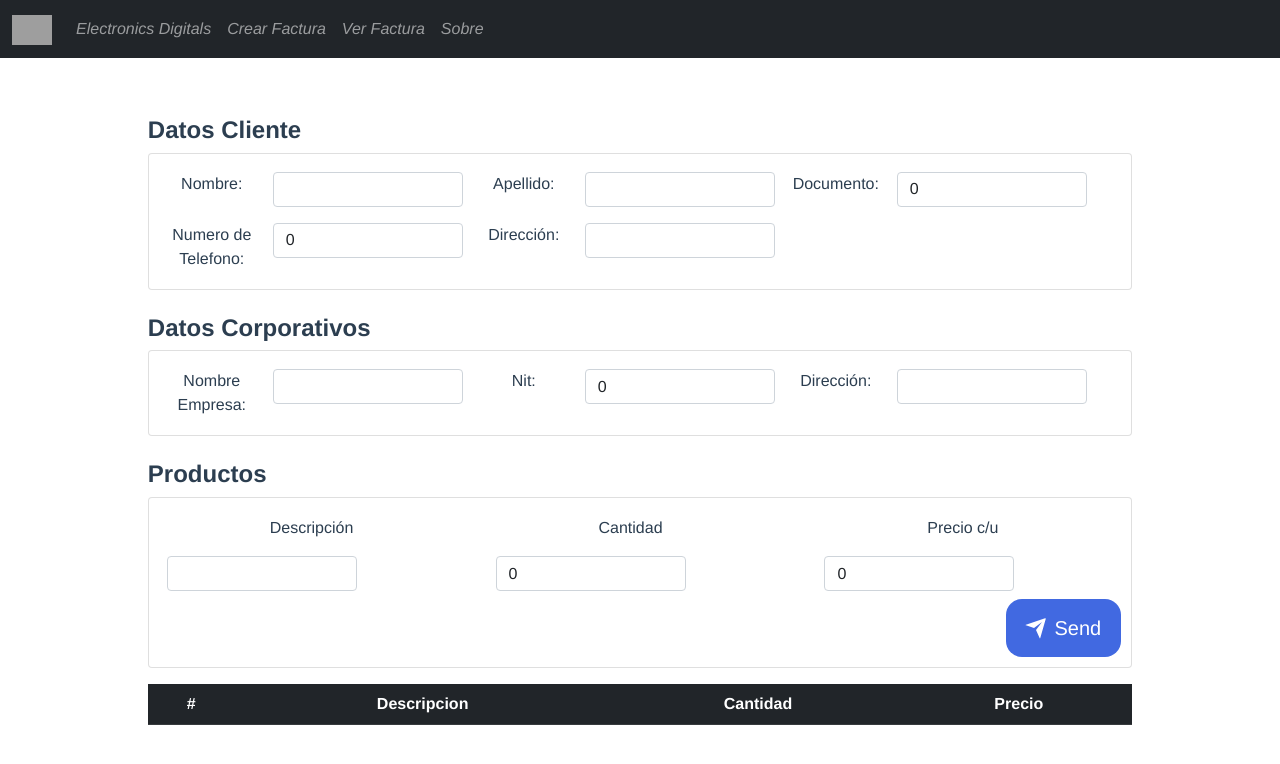
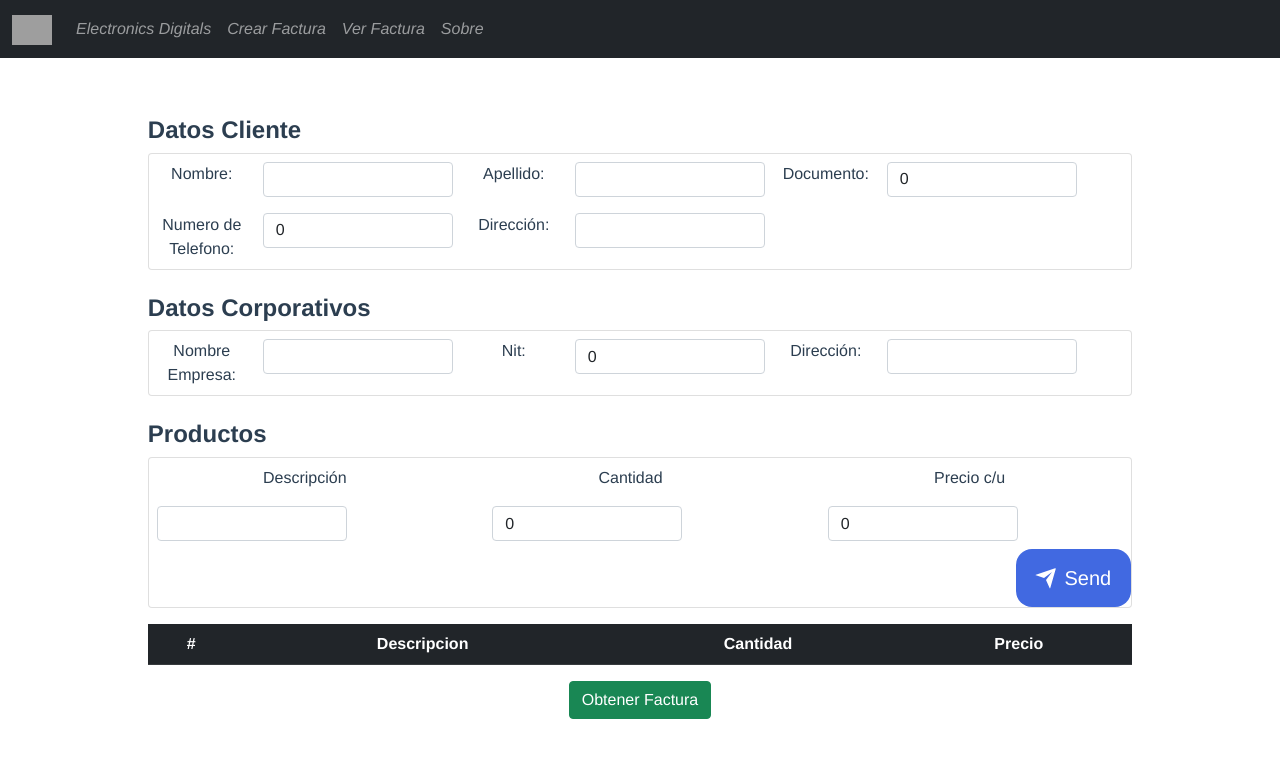
Before and after one commit to julianNot/electronicsDigital, a Vue app: page /createinvoice in a window 1280 px wide. Shown: the top 764 px of the page. Built offline with nearby package versions, Linux system fonts and the light colour scheme; grey boxes are pictures that could not be loaded.

Commit message:
consumo del API Facturas, y creacion de Factura mediante form POST al API

```diff
--- a/package.json
+++ b/package.json
@@ -8,6 +8,7 @@
     "lint": "vue-cli-service lint"
   },
   "dependencies": {
+    "axios": "^0.26.1",
     "bootstrap": "^5.1.3",
     "core-js": "^3.6.5",
     "vue": "^3.0.0",
--- a/src/components/FormClient.vue
+++ b/src/components/FormClient.vue
@@ -68,7 +68,8 @@ export default {
         address : this.address
       }
       return dataClient
-    }
+    },
+
   }
 };
 </script>
--- a/src/views/CreateInvoices.vue
+++ b/src/views/CreateInvoices.vue
@@ -1,34 +1,196 @@
 <template>
   <div class="container mt-5">
-    <form action="">
+    <form @submit.prevent="registerInvonce" method="POST">
       <h2>Datos Cliente</h2>
-      <formClient/>
+      <article class="card">
+        <section class="d-flex">
+          <label for="i-name" class="">Nombre:</label>
+          <input type="text" id="i-name" class="form-control" v-model="name" />
+
+          <label for="i-lastName">Apellido:</label>
+          <input
+            type="text"
+            id="i-lastName"
+            class="form-control"
+            v-model="lastName"
+          />
+
+          <label for="i-id">Documento:</label>
+          <input
+            type="number"
+            id="i-id"
+            class="form-control"
+            v-model="document"
+          />
+        </section>
+        <section class="d-flex">
+          <label for="i-phone">Numero de Telefono:</label>
+          <input
+            type="tel"
+            id="i-phone"
+            class="form-control"
+            v-model="numberTel"
+          />
+
+          <label for="i-city">Dirección:</label>
+          <input
+            type="text"
+            id="i-city"
+            class="form-control"
+            v-model="address"
+          />
+        </section>
+      </article>
       <h2 class="mt-4">Datos Corporativos</h2>
-      <formCorporation />
+      <section class="card">
+        <section class="d-flex">
+          <label for="i-nameC">Nombre Empresa:</label>
+          <input
+            type="text"
+            id="i-nameC"
+            class="form-control"
+            v-model="nameCorpo"
+          />
+          <label for="i-nit">Nit:</label>
+          <input type="text" id="i-nit" class="form-control" v-model="nit" />
+          <label for="i-city">Dirección:</label>
+          <input type="text" class="form-control" v-model="addressCorpo" />
+        </section>
+        <section></section>
+      </section>
       <h2 class="mt-4">Productos</h2>
-      <formProducts />
+      <section class="card">
+        <section class="row">
+          <div class="col">
+            <label for="" class="text-start">Descripción</label>
+            <input type="text" class="form-control" v-model="description" />
+          </div>
+
+          <div class="col">
+            <label for="" class="">Cantidad</label>
+            <input type="number" class="form-control" v-model="amount" />
+          </div>
+          <div class="col">
+            <label for="" class="text-start">Precio c/u</label>
+            <input type="number" class="form-control" v-model="price" />
+          </div>
+          <div class="d-flex flex-row-reverse">
+            <!--<button type="submit" @click.prevent="addProduct(description, amount, price)" class="me-4"><span class="send"></span></button>-->
+            <button
+              type=""
+              @click.prevent="addProduct(description, amount, price)"
+            >
+              <div class="svg-wrapper-1">
+                <div class="svg-wrapper">
+                  <svg
+                    xmlns="http://www.w3.org/2000/svg"
+                    viewBox="0 0 24 24"
+                    width="24"
+                    height="24"
+                  >
+                    <path fill="none" d="M0 0h24v24H0z"></path>
+                    <path
+                      fill="currentColor"
+                      d="M1.946 9.315c-.522-.174-.527-.455.01-.634l19.087-6.362c.529-.176.832.12.684.638l-5.454 19.086c-.15.529-.455.547-.679.045L12 14l6-8-8 6-8.054-2.685z"
+                    ></path>
+                  </svg>
+                </div>
+              </div>
+              <span>Send</span>
+            </button>
+          </div>
+        </section>
+      </section>
+      <section>
+        <div class="bd-example mt-3">
+          <table class="table table-dark table-striped">
+            <thead>
+              <tr>
+                <th scope="col">#</th>
+                <th scope="col">Descripcion</th>
+                <th scope="col">Cantidad</th>
+                <th scope="col">Precio</th>
+              </tr>
+            </thead>
+            <tbody>
+              <tr v-for="(product, index) in listProducts" :key="product.id">
+                <th scope="row">{{ index + 1 }}</th>
+                <td>{{ product.description }}</td>
+                <td>{{ product.amount }}</td>
+                <td>{{ product.price }}</td>
+                <!-- <td>edit, delete</td> -->
+              </tr>
+            </tbody>
+          </table>
+        </div>
+      </section>
+      <button type="submit" class="btn btn-success">Obtener Factura</button>
     </form>
   </div>
 </template>
 
 <script>
-import formClient from '@/components/FormClient.vue'
-import formCorporation from '@/components/FormCorporation.vue'
-import formProducts from '@/components/FormProducts.vue'
+import axios from "axios";
 
 export default {
-  components : {
-    formClient,
-    formCorporation,
-    formProducts
+  components: {},
+  data() {
+    return {
+      description: "",
+      amount: 0,
+      price: 0,
+      listProducts: [],
+      /* data client */
+      name: "",
+      lastName: "",
+      document: 0,
+      numberTel: 0,
+      address: "",
+      /* data coorp */
+      nameCorpo: "",
+      nit: 0,
+      addressCorpo: "",
+    };
   },
-  data(){
-    return {
-
-    }
-  }
-
-}
+  methods: {
+    addProduct(description, amount, price) {
+      let data = {
+        description,
+        amount,
+        price,
+      };
+      console.log(this.listProducts.push(data));
+      this.cleanData();
+    },
+    getProducts(){
+      return this.listProducts
+    },
+    cleanData() {
+      (this.description = ""), (this.amount = 0), (this.price = 0);
+    },
+    async registerInvonce() {
+      const invoice = {
+        id: 1,
+        client: {
+          name: this.name,
+          lastName: this.lastName,
+          document: this.document,
+          numberCell: this.numberTel,
+          address: this.address,
+        },
+        business: {
+          name: this.nameCorpo,
+          nit: this.nit,
+          address: this.addressCorpo,
+        },
+        products: this.listProducts,
+      };
+      axios.post("http://localhost:3000/api/v1/invoices",invoice).then((result) => {
+        console.log(result)
+      });
+    },
+  },
+};
 </script>
 
 <style>
@@ -52,10 +214,114 @@ label {
   font-weight: 500;
 }
 
-
 input {
   max-width: 190px;
   max-height: 35px;
   margin: 8px;
 }
+
+button {
+  border: none;
+  background-color: white;
+}
+
+button span.send {
+  display: inline-block;
+  height: 32px;
+  width: 32px;
+  background-image: url(../assets/icons/send-message.png);
+  background-position: center;
+  background-repeat: no-repeat;
+  background-size: cover;
+}
+.col label {
+  text-align: left;
+  margin-left: 5px;
+  padding-left: 5px;
+}
+
+button {
+  font-family: inherit;
+  font-size: 20px;
+  background: royalblue;
+  color: white;
+  padding: 0.7em 1em;
+  padding-left: 0.9em;
+  display: -webkit-box;
+  display: -ms-flexbox;
+  display: flex;
+  -webkit-box-align: center;
+  -ms-flex-align: center;
+  align-items: center;
+  border: none;
+  border-radius: 16px;
+  overflow: hidden;
+  -webkit-transition: all 0.2s;
+  transition: all 0.2s;
+}
+
+button span {
+  display: block;
+  margin-left: 0.3em;
+  -webkit-transition: all 0.3s ease-in-out;
+  transition: all 0.3s ease-in-out;
+}
+
+button svg {
+  display: block;
+  -webkit-transform-origin: center center;
+  -ms-transform-origin: center center;
+  transform-origin: center center;
+  -webkit-transition: -webkit-transform 0.3s ease-in-out;
+  transition: -webkit-transform 0.3s ease-in-out;
+  transition: transform 0.3s ease-in-out;
+  transition: transform 0.3s ease-in-out, -webkit-transform 0.3s ease-in-out;
+}
+
+button:hover .svg-wrapper {
+  -webkit-animation: fly-1 0.6s ease-in-out infinite alternate;
+  animation: fly-1 0.6s ease-in-out infinite alternate;
+}
+
+button:hover svg {
+  -webkit-transform: translateX(1.2em) rotate(45deg) scale(1.1);
+  -ms-transform: translateX(1.2em) rotate(45deg) scale(1.1);
+  transform: translateX(1.2em) rotate(45deg) scale(1.1);
+}
+
+button:hover span {
+  -webkit-transform: translateX(5em);
+  -ms-transform: translateX(5em);
+  transform: translateX(5em);
+}
+
+button:active {
+  -webkit-transform: scale(0.95);
+  -ms-transform: scale(0.95);
+  transform: scale(0.95);
+}
+
+@-webkit-keyframes fly-1 {
+  from {
+    -webkit-transform: translateY(0.1em);
+    transform: translateY(0.1em);
+  }
+
+  to {
+    -webkit-transform: translateY(-0.1em);
+    transform: translateY(-0.1em);
+  }
+}
+
+@keyframes fly-1 {
+  from {
+    -webkit-transform: translateY(0.1em);
+    transform: translateY(0.1em);
+  }
+
+  to {
+    -webkit-transform: translateY(-0.1em);
+    transform: translateY(-0.1em);
+  }
+}
 </style>
```
Also changed, not shown: 1 other file (tests, documents, lock files or other folders).
